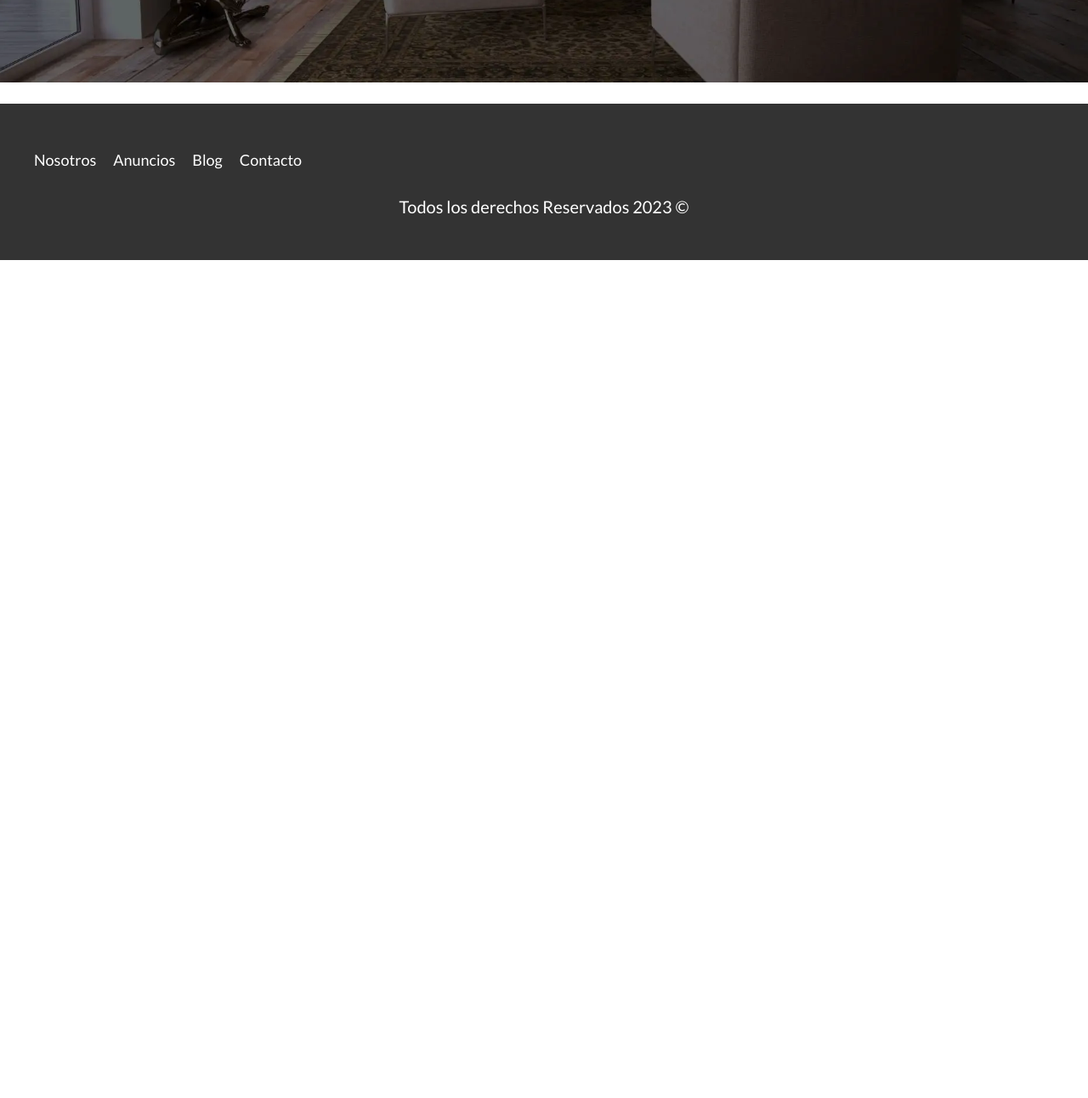
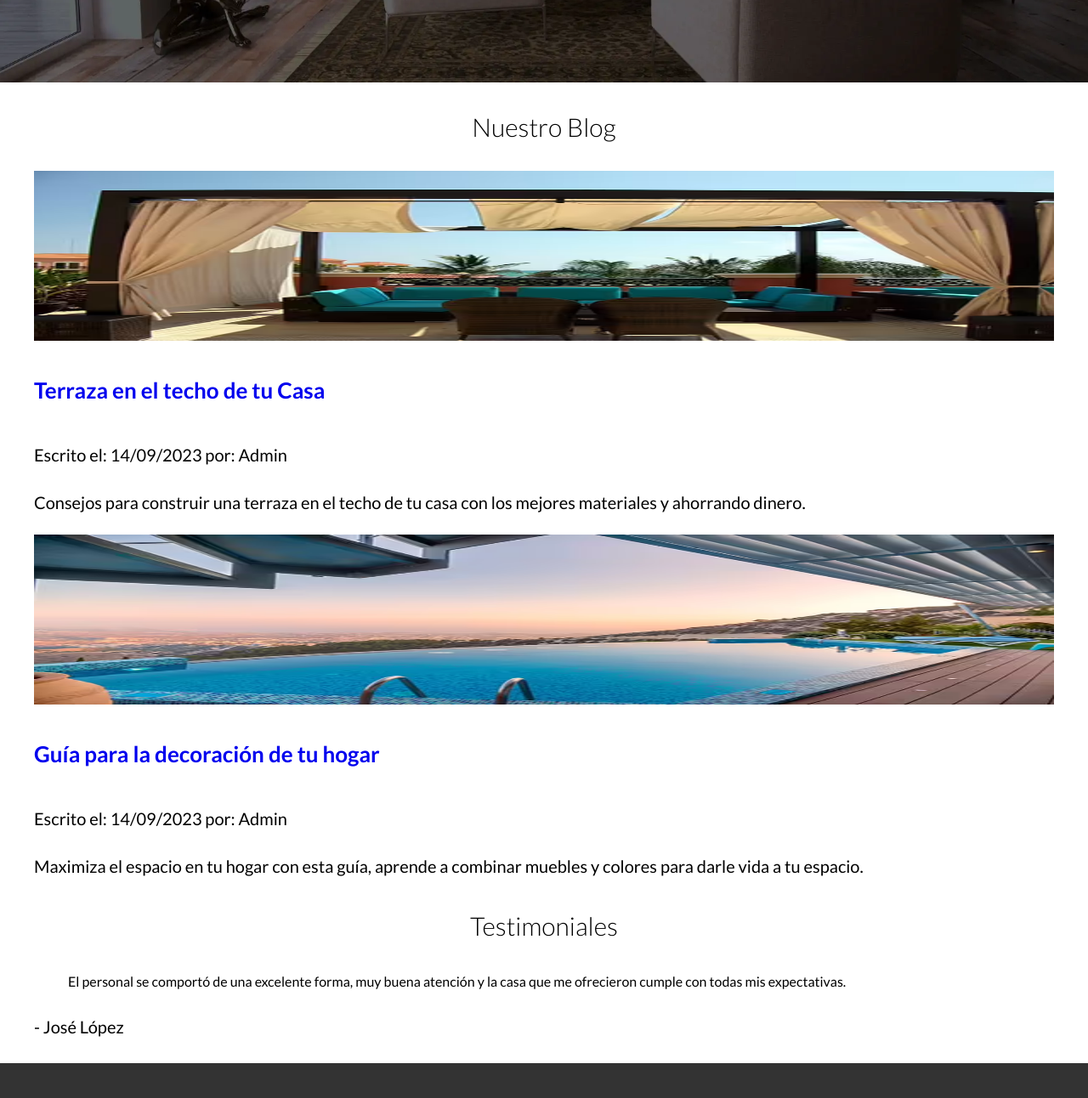
Before and after one commit to Firelx/bienes_raices, a website: page index.html in a window 1280 px wide. Shown: the part 2388-3680 px from the top of the page at 85% size. Before the commit the page ends 2719 px from the top, so only its background shows below. Drawn offline with Linux system fonts and the light colour scheme.

Commit message:
Crear entradas de blog y testimoniales

```diff
--- a/index.html
+++ b/index.html
@@ -273,6 +273,89 @@
             <a href="contacto.html" class="boton-amarillo">Contactános</a>
         </section>
 
+		<div class="contenedor seccion">
+			<section class="blog">
+				<h3>Nuestro Blog</h3>
+
+				<article class="entrada-blog">
+					<div class="imagen">
+						<picture>
+							<source
+								srcset="build/img/blog1.avif"
+								type="image/avif"
+							/>
+							<source
+								srcset="build/img/blog1.webp"
+								type="image/webp"
+							/>
+							<img
+								loading="lazy"
+								width="300"
+								height="200"
+								src="img/build/img/blog1.jpg"
+								alt="Imagen Blog"
+							/>
+						</picture>
+					</div>
+
+					<div class="texto-entrada">
+						<a href="entrada,html">
+							<h4>Terraza en el techo de tu Casa</h4>
+							<p>Escrito el: <span>14/09/2023</span> por: <span>Admin</span></p>
+							<p>
+								Consejos para construir una terraza en el techo de tu casa con los mejores materiales y ahorrando dinero.
+							</p>
+						</a>
+					</div>
+
+				</article>
+
+				<article class="entrada-blog">
+					<div class="imagen">
+						<picture>
+							<source
+								srcset="build/img/blog2.avif"
+								type="image/avif"
+							/>
+							<source
+								srcset="build/img/blog2.webp"
+								type="image/webp"
+							/>
+							<img
+								loading="lazy"
+								width="300"
+								height="200"
+								src="img/build/img/blog2.jpg"
+								alt="Imagen Blog"
+							/>
+						</picture>
+					</div>
+
+					<div class="texto-entrada">
+						<a href="entrada,html">
+							<h4>Guía para la decoración de tu hogar</h4>
+							<p>Escrito el: <span>14/09/2023</span> por: <span>Admin</span></p>
+							<p>
+								Maximiza el espacio en tu hogar con esta guía, aprende a combinar muebles y colores para darle vida a tu espacio.
+							</p>
+						</a>
+					</div>
+
+				</article>
+
+				<section class="testimoniales">
+					<h3>Testimoniales</h3>
+
+					<div class="testimonial">
+						<blockquote>
+							El personal se comportó de una excelente forma, muy buena atención y la casa que me ofrecieron cumple con todas mis expectativas.
+						</blockquote>
+						<p>- José López</p>
+					</div>
+				</section>
+			</section>
+		</div>
+
 		<footer class="footer seccion">
 			<div class="contenedor contenedor-footer">
 				<nav class="navegacion">
```
